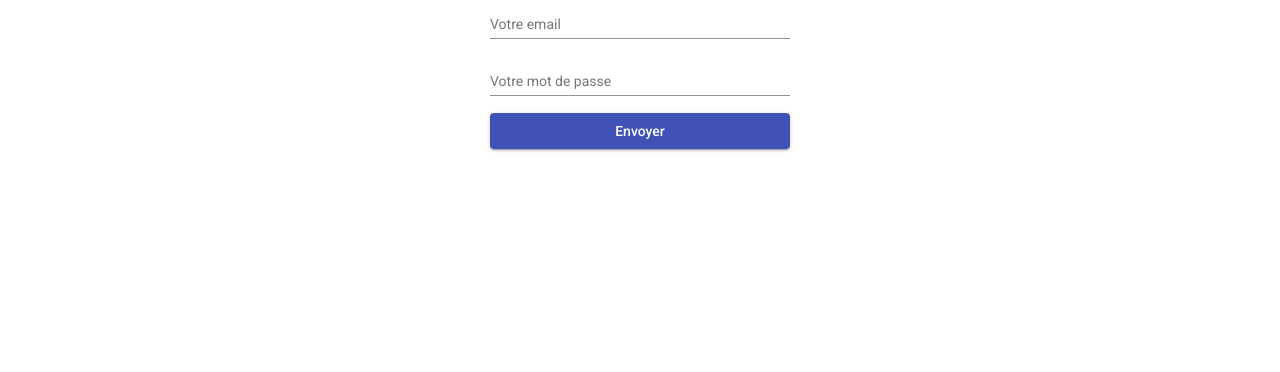
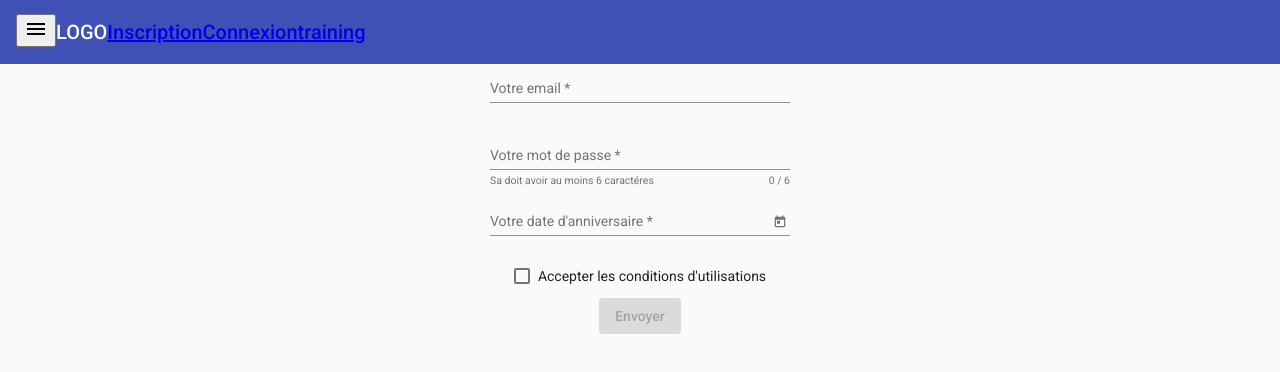
Before and after one commit to nguetcheu/fitness-tracker-angular, an Angular app: page /signup in a window 1280 px wide. Shown: the top 372 px of the page. Built offline with nearby package versions, Linux system fonts and the light colour scheme.

Commit message:
page de connexion front end termine et creation de la sidenav

```diff
--- a/src/app/app.component.css
+++ b/src/app/app.component.css
@@ -0,0 +1,7 @@
+mat-sidenav-container, mat-sidenav-content, mat-sidenav {
+  height: 100%;
+}
+
+mat-sidenav {
+  width: 250px;
+}
--- a/src/app/app.component.html
+++ b/src/app/app.component.html
@@ -1 +1,23 @@
-<router-outlet></router-outlet>
+<mat-sidenav-container>
+  <mat-sidenav #sidenav role="navigation">
+    <p>Je suis la sidenav</p>
+  </mat-sidenav>
+  <mat-sidenav-content>
+    <mat-toolbar color="primary">
+      <div>
+        <button mat-iconbutton (click)="sidenav.toggle()" >
+          <mat-icon>menu</mat-icon>
+        </button>
+      </div>
+      <div>LOGO</div>
+      <div>
+        <a routerLink="/signup">Inscription</a>
+        <a routerLink="/login">Connexion</a>
+        <a routerLink="/training">training</a>
+      </div>
+    </mat-toolbar>
+    <main>
+      <router-outlet></router-outlet>
+    </main>
+  </mat-sidenav-content>
+</mat-sidenav-container>
--- a/src/app/app.component.ts
+++ b/src/app/app.component.ts
@@ -6,5 +6,4 @@ import { Component } from '@angular/core';
   styleUrls: ['./app.component.css']
 })
 export class AppComponent {
-  title = 'fitness-tracker';
 }
--- a/src/app/app.module.ts
+++ b/src/app/app.module.ts
@@ -1,6 +1,7 @@
 import { NgModule } from '@angular/core';
 import { BrowserModule } from '@angular/platform-browser';
 import {FlexLayoutModule} from '@angular/flex-layout';
+import {FormsModule} from "@angular/forms";
 
 import { AppRoutingModule } from './app-routing.module';
 import { AppComponent } from './app.component';
@@ -30,7 +31,8 @@ import { WelcomeComponent } from './welcome/welcome.component';
     AppRoutingModule,
     BrowserAnimationsModule,
     MaterialModule,
-    FlexLayoutModule
+    FlexLayoutModule,
+    FormsModule
   ],
   providers: [],
   bootstrap: [AppComponent]
--- a/src/app/auth/signup/signup.component.html
+++ b/src/app/auth/signup/signup.component.html
@@ -1,11 +1,49 @@
-<section class="signup-form" fxLayoutAlign="center center">
-  <form fxLayout="column">
+<section class="signup-form">
+  <form fxLayout="column"  fxLayoutAlign="center center" fxLayoutGap="10px"  (ngSubmit)="onSubmit(f)" #f="ngForm">
     <mat-form-field>
-      <input type="email" matInput placeholder="Votre email">
+      <input
+        type="email"
+        matInput
+        placeholder="Votre email"
+        ngModel
+        name="email"
+        required
+        #emailInput=ngModel
+      >
+      <mat-error *ngIf="emailInput.hasError('required')">E-mail doit pas rester vide</mat-error>
+      <mat-error *ngIf="!emailInput.hasError('required')">E-mail non valide</mat-error>
     </mat-form-field>
+
+    <mat-form-field hintLabel="Sa doit avoir au moins 6 caractéres">
+      <input
+        type="password"
+        matInput
+        placeholder="Votre mot de passe"
+        ngModel
+        name="password"
+        required
+        minlength="6"
+        #pwInput="ngModel"
+      >
+      <mat-hint align="end">{{ pwInput.value?.length }} / 6</mat-hint>
+    </mat-form-field>
+
     <mat-form-field>
-      <input type="password" matInput placeholder="Votre mot de passe">
+      <mat-label>Votre date d'anniversaire</mat-label>
+      <input
+        matInput
+        [matDatepicker]="picker"
+        [max]="maxDate"
+        ngModel
+        name="birthday"
+        required
+      >
+      <mat-datepicker-toggle matSuffix [for]="picker"></mat-datepicker-toggle>
+      <mat-datepicker #picker></mat-datepicker>
     </mat-form-field>
-    <button mat-raised-button color="primary">Envoyer</button>
+
+    <mat-checkbox labelPosition="after" color="primary">Accepter les conditions d'utilisations</mat-checkbox>
+
+    <button mat-raised-button color="primary" [disabled]="f.invalid">Envoyer</button>
   </form>
 </section>
--- a/src/app/auth/signup/signup.component.ts
+++ b/src/app/auth/signup/signup.component.ts
@@ -1,4 +1,5 @@
 import { Component, OnInit } from '@angular/core';
+import {NgForm} from "@angular/forms";
 
 @Component({
   selector: 'app-signup',
@@ -6,10 +7,17 @@ import { Component, OnInit } from '@angular/core';
   styleUrls: ['./signup.component.css']
 })
 export class SignupComponent implements OnInit {
-
+  // @ts-ignore
+  maxDate;
   constructor() { }
 
-  ngOnInit(): void {
+  ngOnInit() {
+    this.maxDate= new Date();
+    this.maxDate.setFullYear(this.maxDate.getFullYear() - 18);
+  }
+
+  onSubmit(form: NgForm) {
+    console.log(form.value);
   }
 
 }
```
Also changed, not shown: src/app/material.module.ts (+17 -2 lines).
